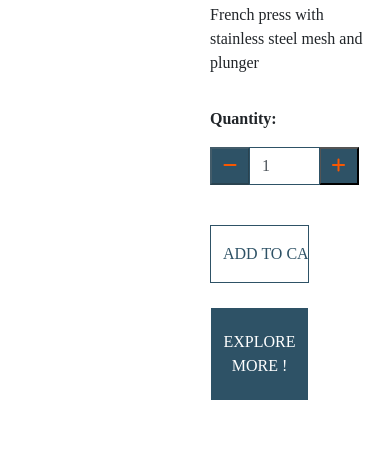
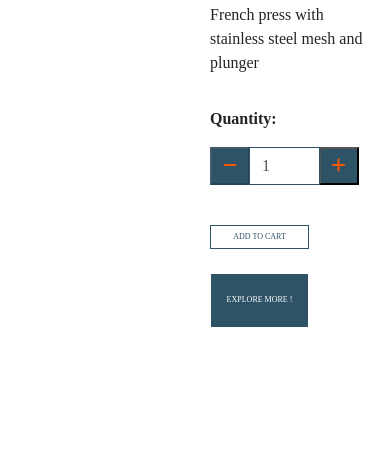
Before and after one commit to kenweechin/the_grind_house, a Django app: page /products/1/ in a window 390 px wide. Shown: the part 570-1019 px from the top of the page. After the commit the page ends 897 px from the top, so only its background shows below. Run offline with Django 3.2, Linux system fonts and the light colour scheme; data comes from the database, SQL or seed files in the repository; some libraries are stand-ins or nearby versions.

Commit message:
Fixed padding and font size for the button element

```diff
--- a/static/css/base.css
+++ b/static/css/base.css
@@ -471,6 +471,28 @@ div.form-control.quantity {
     body {
         height: calc(100vh-180px);
     }
+
+    .btn.btn-outline-blue.rounded-0,
+    .btn.btn-blue.rounded-0,
+    .btn-outline-add,
+    .btn-outline-explore {
+        padding: .3rem .3rem;
+        font-size: .5rem;
+    }
+
+    .btn-outline-explore {
+        font-size: .5rem;
+    }
+
+    .btn.btn-outline-blue.rounded-0.btn-lg,
+    .btn.btn-blue.rounded-0.btn-lg {
+        padding: .3rem .3rem;
+        font-size: .7rem;
+    }
+
+    .increment-qty, .decrement-qty {
+        padding: .2rem, .5rem !important;
+    }
 }
 
 @media (max-width: 768px) {
```
